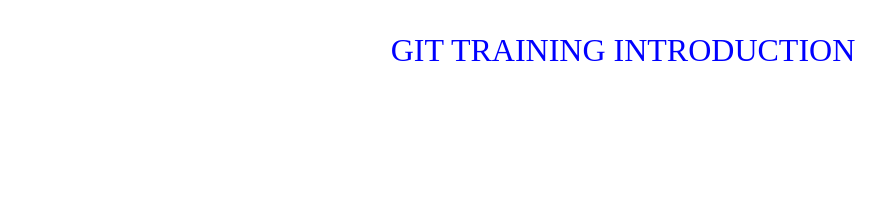
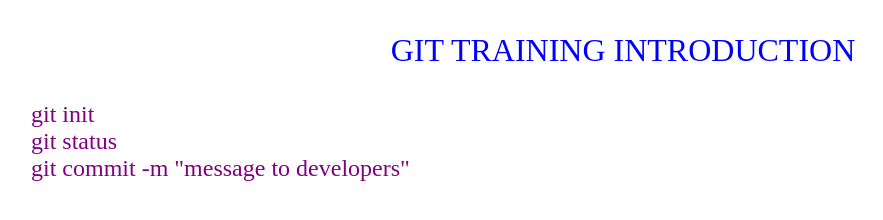
Before and after one commit to WEBskiJanek/git1, a plain HTML site: page index.html in a window 1280 px wide. Shown: the whole page, without its empty margins (17-900 px from the left). Drawn offline with Linux system fonts and the light colour scheme.

Commit message:
Changes in project

```diff
--- a/index.html
+++ b/index.html
@@ -7,6 +7,12 @@
     <link rel="stylesheet" href="style.css" />
   </head>
   <body>
+    <div class="container"></div>
     <p>GIT TRAINING INTRODUCTION</p>
+    <ul>
+      <li>git init</li>
+      <li>git status</li>
+      <li>git commit -m "message to developers"</li>
+    </ul>
   </body>
 </html>
--- a/style.css
+++ b/style.css
@@ -3,3 +3,12 @@ p {
   color: blue;
   text-align: center;
 }
+
+ul {
+  list-style: none;
+}
+
+ul > li {
+  font-size: 1.5rem;
+  color: purple;
+}
```
